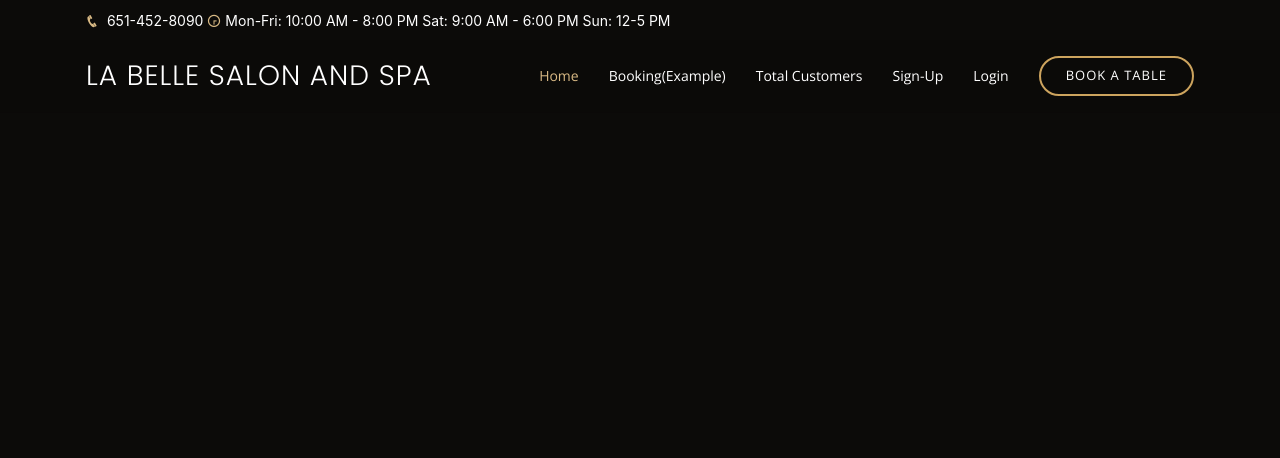
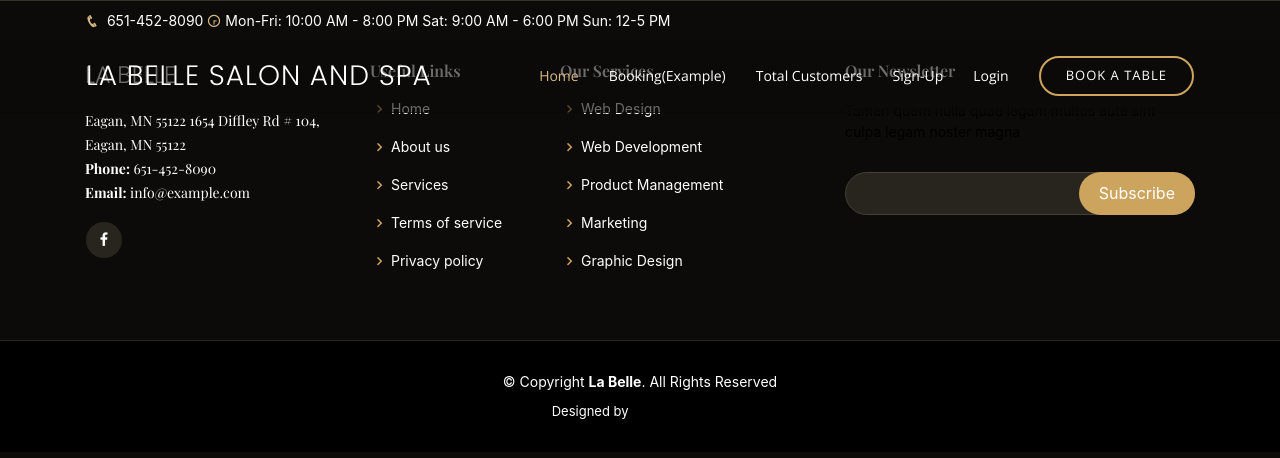
Before and after one commit to tmen427/Salon, a React (Create React App) app: page /MakeAppointment in a window 1280 px wide. Shown: the top 458 px of the page. Built offline with nearby package versions, Linux system fonts and the light colour scheme; no server answers; a web font is replaced by a local one.

Commit message:
footer update

```diff
--- a/src/App.js
+++ b/src/App.js
@@ -12,6 +12,7 @@ import SignOut from "./client/SignOut";
 import Homepage from "./client/Homepage";
 import PrivateRouting from './client/PrivateRouting';
 import Pricing from "./client/Pricing";
+import Footer from "./client/Footer";
 
 function App() {
   return (
@@ -35,7 +36,10 @@ function App() {
 
       </Switch>
 
+
+  <Footer />
   </div>
+
 </BrowserRouter>
 
   )
--- /dev/null
+++ b/src/client/Footer.js
@@ -0,0 +1,90 @@
+
+import React from "react";
+
+
+var Footer= ()=> {
+
+return (
+<div>
+{/*Beginning of Footer */}
+  <footer id="footer">
+    <div class="footer-top">
+      <div class="container">
+        <div class="row">
+
+          <div class="col-lg-3 col-md-6">
+            <div class="footer-info">
+              <h3>La Belle</h3>
+              <p> Eagan, MN 55122
+             1654 Diffley Rd # 104,<br></br>
+             Eagan, MN 55122<br></br>
+                <strong>Phone:</strong>  651-452-8090<br></br>
+                <strong>Email:</strong> info@example.com<br></br>
+              </p>
+              <div class="social-links mt-3">
+
+                <a href="https://www.facebook.com/labellenailseagan/" class="facebook"><i class="bx bxl-facebook"></i></a>
+
+              </div>
+            </div>
+          </div>
+
+          <div class="col-lg-2 col-md-6 footer-links">
+            <h4>Useful Links</h4>
+            <ul>
+              <li><i class="bx bx-chevron-right"></i> <a href="#">Home</a></li>
+              <li><i class="bx bx-chevron-right"></i> <a href="#">About us</a></li>
+              <li><i class="bx bx-chevron-right"></i> <a href="#">Services</a></li>
+              <li><i class="bx bx-chevron-right"></i> <a href="#">Terms of service</a></li>
+              <li><i class="bx bx-chevron-right"></i> <a href="#">Privacy policy</a></li>
+            </ul>
+          </div>
+
+          <div class="col-lg-3 col-md-6 footer-links">
+            <h4>Our Services</h4>
+            <ul>
+              <li><i class="bx bx-chevron-right"></i> <a href="#">Web Design</a></li>
+              <li><i class="bx bx-chevron-right"></i> <a href="#">Web Development</a></li>
+              <li><i class="bx bx-chevron-right"></i> <a href="#">Product Management</a></li>
+              <li><i class="bx bx-chevron-right"></i> <a href="#">Marketing</a></li>
+              <li><i class="bx bx-chevron-right"></i> <a href="#">Graphic Design</a></li>
+            </ul>
+          </div>
+
+          <div class="col-lg-4 col-md-6 footer-newsletter">
+            <h4>Our Newsletter</h4>
+            <p>Tamen quem nulla quae legam multos aute sint culpa legam noster magna</p>
+            <form action="" method="post">
+              <input type="email" name="email"></input>
+            <input type="submit" value="Subscribe"></input>
+            </form>
+
+          </div>
+
+        </div>
+      </div>
+    </div>
+
+    <div class="container">
+      <div class="copyright">
+        &copy; Copyright <strong><span>La Belle</span></strong>. All Rights Reserved
+      </div>
+      <div class="credits">
+
+        Designed by <a href="https://bootstrapmade.com/">BootstrapMade</a>
+      </div>
+    </div>
+  </footer>
+
+  {/*-- End Footer */}
+</div>
+
+
+
+)
+
+}
+
+
+
+export default Footer;
--- a/src/client/NavBar.js
+++ b/src/client/NavBar.js
@@ -69,6 +69,7 @@ return (
            <li><a href="/Login">{users} Login</a></li>}
 
           <li class="book-a-table text-center"><a href="#book-a-table">Book a table</a></li>
+
         </ul>
 
 
```
